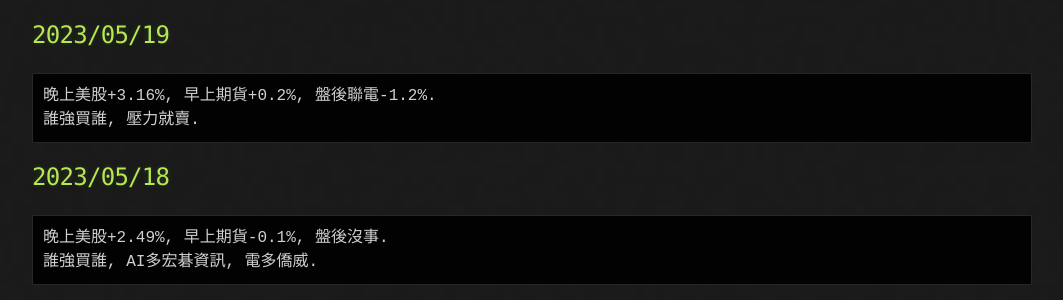
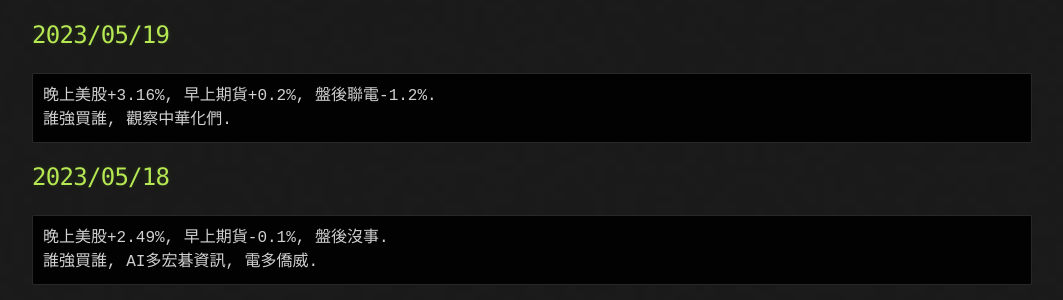
Before and after one commit to lepg5487/Stock_God, a Jekyll site: the page built from index.md, in a window 1280 px wide and 900 px high, scrolled down 436 px. Shown: the part 173-473 px from the top of the window, without its empty margins (108-1171 px from the left). Built offline with Jekyll 4.4.1, drawn with Linux system fonts in a browser that asks for light colours; our own code applies the rules of GitHub Pages for plain Markdown files.

Commit message:
Update index.md

````diff
--- a/index.md
+++ b/index.md
@@ -23,7 +23,7 @@ layout: testlayouts
 ## 2023/05/19
 ```
 晚上美股+3.16%, 早上期貨+0.2%, 盤後聯電-1.2%.
-誰強買誰, 壓力就賣.
+誰強買誰, 觀察中華化們.
 ```
 
 ## 2023/05/18
````
